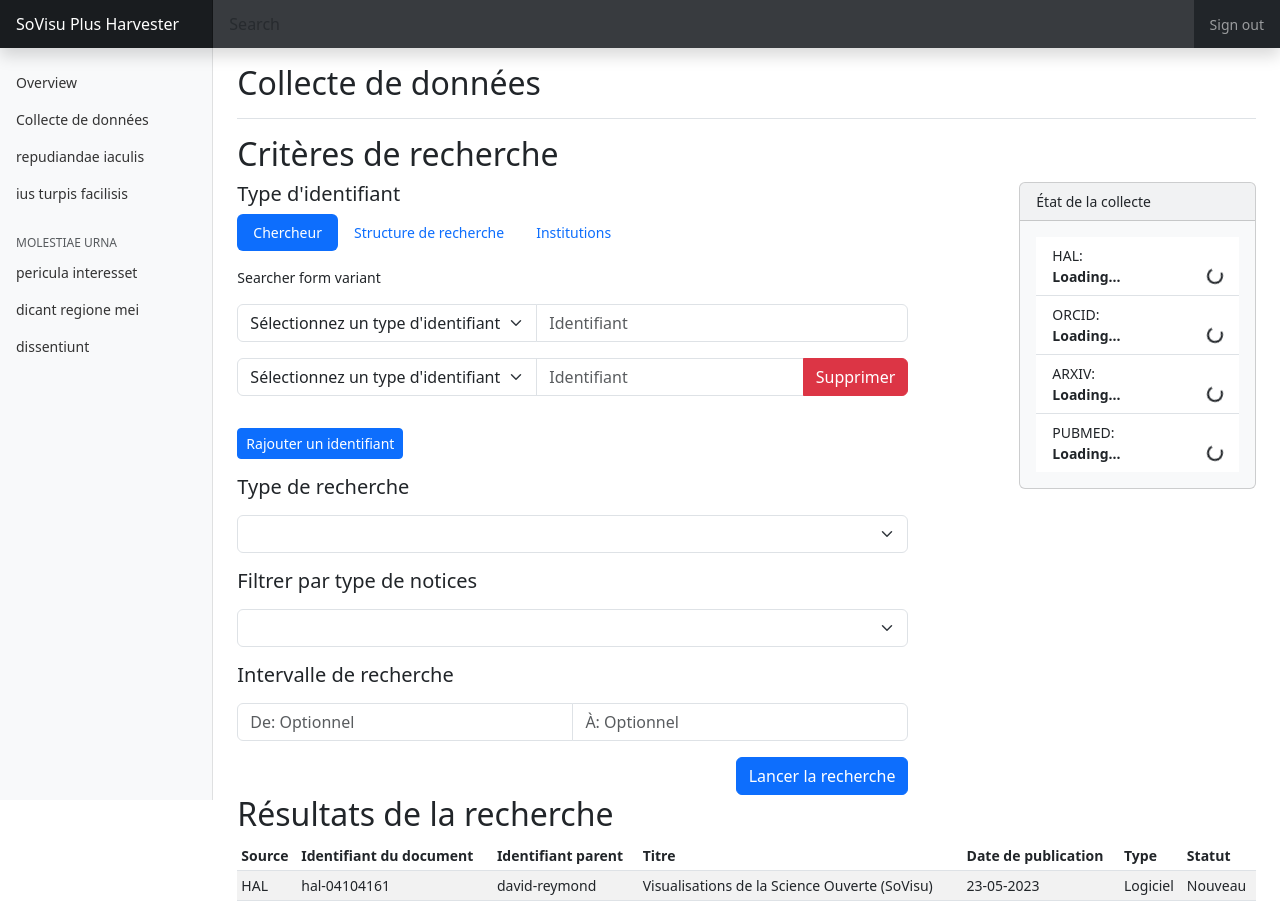
After one commit to CRISalid-esr/svp-harvester, a Python web app: template app/templates/retrieve.html.jinja in a window 1280 px wide. The commit adds this page. Run offline with Jinja, Linux system fonts and the light colour scheme; the template is opened without the code that fills it, so the values that code supplies are empty.

Commit message:
35 design admin retrieve page (#39)
Add base retrieve page

```diff
--- a/app/templates/base.html.jinja
+++ b/app/templates/base.html.jinja
@@ -9,6 +9,7 @@
     {% block head %}
         <title>{% block head_title %}  head_title {% endblock %} - SVP</title>
     {% endblock %}
+    <script src="/static/js/main.js"></script>
 </head>
 <body>
     <header class="navbar navbar-dark sticky-top bg-dark flex-md-nowrap p-0 shadow">
@@ -35,14 +36,14 @@
                     <div class="position-sticky pt-3">
                         <ul class="nav flex-column">
                             <li class="nav-item">
-                                <a class="nav-link {% if page == "overview" %} active {% endif %}"  aria-current="page" href="/admin">
+                                <a {% if page == "overview" %}class="nav-link  active"  aria-current="page" {% else %}class="nav-link" {% endif %} href="/admin">
                                     <span data-feather="home"></span>
                                     Overview
                                 </a>
                             </li>
                             <li class="nav-item">
-                                <a class="nav-link" href="#">
-                                    scripta odio commune qui
+                                <a {% if page == "retrieve" %}class="nav-link  active"  aria-current="page" {% else %}class="nav-link" {% endif %}  href="admin/retrieve">
+                                    Collecte de données
                                 </a>
                             </li>
                             <li class="nav-item">
@@ -233,6 +234,5 @@
             </main>
         </div>
     </div>
-<script src="static/js/main.js"></script>
 </body>
 </html>
--- /dev/null
+++ b/app/templates/retrieve.html.jinja
@@ -0,0 +1,201 @@
+{% extends "./base.html.jinja" %}
+{#  faire  le tempating de base du mockup figma #}
+
+
+{% block head_title %} Collecte de données {% endblock %}
+{% block page_title %}Collecte de données{% endblock %}<
+{% block first_section_title %}Critères de recherche{% endblock %}
+{%  block first_section_content %}
+    <div class="row">
+        <div class="col-md-8 order-md-1 col-12 mb-md-0 mb-3">
+            <h5>Type d'identifiant</h5>
+
+            <ul class="nav nav-pills mb-3" id="pills-tab" role="tablist">
+              <li class="nav-item" role="presentation">
+                <button class="nav-link active" id="pills-searcher-tab" data-bs-toggle="pill" data-bs-target="#pills-searcher" type="button" role="tab" aria-controls="pills-searcher" aria-selected="true">Chercheur</button>
+              </li>
+              <li class="nav-item" role="presentation">
+                <button class="nav-link" id="pills-laboratory-tab" data-bs-toggle="pill" data-bs-target="#pills-laboratory" type="button" role="tab" aria-controls="pills-laboratory" aria-selected="false">Structure de recherche</button>
+              </li>
+              <li class="nav-item" role="presentation">
+                <button class="nav-link" id="pills-research-group-tab" data-bs-toggle="pill" data-bs-target="#pills-research-group" type="button" role="tab" aria-controls="pills-research-group" aria-selected="false">Institutions</button>
+              </li>
+            <!--
+              <li class="nav-item" role="presentation">
+                <button class="nav-link" id="pills-disabled-tab" data-bs-toggle="pill" data-bs-target="#pills-disabled" type="button" role="tab" aria-controls="pills-disabled" aria-selected="false" disabled>Disabled</button>
+              </li>
+            -->
+            </ul>
+            <div class="tab-content" id="pills-tabContent">
+              <div class="tab-pane fade show active" id="pills-searcher" role="tabpanel" aria-labelledby="pills-searcher-tab" tabindex="0">Searcher form variant</div>
+              <div class="tab-pane fade" id="pills-laboratory" role="tabpanel" aria-labelledby="pills-laboratory-tab" tabindex="0">Lab form variant</div>
+              <div class="tab-pane fade" id="pills-research-group" role="tabpanel" aria-labelledby="pills-research-group-tab" tabindex="0">Research group form variant</div>
+                <!--
+              <div class="tab-pane fade" id="pills-disabled" role="tabpanel" aria-labelledby="pills-disabled-tab" tabindex="0">test</div>
+              -->
+            </div>
+            <form>
+                <div class="input-group mt-3 mb-3">
+                    <div style="width: max-content;">
+                        <select class="form-select rounded-end-0" aria-label="Example select with button addon">
+                            <option selected disabled value="">Sélectionnez un type d'identifiant</option>
+                            <option value="hal">HAL</option>
+                            <option value="orcid">ORCID</option>
+                            <option value="arxiv">ARXIV</option>
+                            <option value="pubmed">PUBMED</option>
+                        </select>
+                    </div>
+                    <input type="text" class="form-control rounded-start-0" placeholder="Identifiant" required>
+                </div>
+
+                <div class="input-group mt-3 mb-3">
+                    <div style="width: max-content;">
+                        <select class="form-select rounded-end-0" aria-label="Example select with button addon">
+                            <option selected disabled value="">Sélectionnez un type d'identifiant</option>
+                            <option value="hal">HAL</option>
+                            <option value="orcid">ORCID</option>
+                            <option value="arxiv">ARXIV</option>
+                            <option value="pubmed">PUBMED</option>
+                        </select>
+                    </div>
+                    <input type="text" class="form-control rounded-0" placeholder="Identifiant">
+                    <button type="button" class="btn btn-danger rounded-start-0">Supprimer</button>
+                </div>
+
+                <button type="button" class="btn btn-primary btn-sm mt-3 mb-3">Rajouter un identifiant</button>
+
+                <h5>Type de recherche</h5>
+                <span hidden>Type d'événement </span>
+                <select class="form-select mt-3 mb-3" aria-label="Default select example" required>
+                    <option selected disabled value=""></option>
+                    <option value="all">Recherche Globale</option>
+                    <option value="new">Rechercher les nouveautés</option>
+                    <option value="updated">Rechercher les mises à jour</option>
+                    <option value="unchanged">rechercher les correspondances</option>
+                </select>
+
+
+                <h5>Filtrer par type de notices</h5>
+
+                <select class="form-select mt-3 mb-3" aria-label="Default select example">
+                    <option selected disabled value=""></option>
+                    <option value="ART">Article dans une revue</option>
+                    <option value="COMM">Communication dans un congrès</option>
+                    <option value="POSTER">Poster de conférence</option>
+                    <option value="PROCEEDINGS">Recueil des communications</option>
+                    <option value="ISSUE">N°spécial de revue</option>
+                    <option value="OUV">Ouvrages</option>
+                    <option value="COUV">Chapitre d'ouvrage</option>
+                    <option value="BLOG">Article de blog scientifique</option>
+                    <option value="NOTICE">Notice d’encyclopédie ou de dictionnaire</option>
+                    <option value="TRAD">Traduction</option>
+                    <option value="PATENT">Brevet</option>
+                    <option value="BLOG">Article de blog scientifique</option>
+                    <option value="OTHER">Autre publication scientifique</option>
+                    <option value="UNDEFINED">Pré-publication, Document de travail</option>
+                    <option value="REPORT">Rapport</option>
+                    <option value="THESE">Thèse</option>
+                    <option value="HDR">HDR</option>
+                    <option value="LECTURE">Cours</option>
+                    <option value="MEM">Mémoire d'étudiant</option>
+                    <option value="IMG">Image</option>
+                    <option value="VIDEO">Vidéo</option>
+                    <option value="SON">Son</option>
+                    <option value="MAP">Carte</option>
+                    <option value="SOFTWARE">Son</option>
+                    <option value="SON">Logiciel</option>
+                    <option value="PRESCONF">Document associé à des manifestations scientifiques</option>
+                    <option value="CREPORT">Chapitre de rapport</option>
+                    <option value="ETABTHESE">Thèse d'établissement</option>
+                    <option value="MEMLIC">typdoc_MEMLIC</option>
+                    <option value="NOTE">Note de lecture</option>
+                    <option value="OTHERREPORT">Autre rapport, séminaire, workshop</option>
+                    <option value="REPACT">Rapport d'activité</option>
+                    <option value="SYNTHESE">Notes de synthèse</option>
+                </select>
+
+                <h5>Intervalle de recherche</h5>
+                <span></span>
+                <div class="input-group mt-3 mb-3">
+                    <input type="text" aria-label="Since date" class="form-control" placeholder="De: Optionnel">
+                    <input type="text" aria-label="Last date" class="form-control" placeholder="À: Optionnel">
+                </div>
+                <div class="d-grid gap-2 d-md-flex justify-content-md-end">
+                    <button type="submit" class="btn btn-primary">Lancer la recherche</button>
+                </div>
+
+            </form>
+        </div>
+        <div class="col-md-1 order-md-2 d-none d-md-block"></div>
+        <div class="col-md-3 order-md-3 col-12">
+            <div class="card bg-light mb-3 ms-auto">
+                <div class="card-header">État de la collecte</div>
+                <div class="card-body">
+                    <ul class="list-group list-group-flush">
+                        <li class="list-group-item">
+                            HAL:
+                            <div class="d-flex align-items-center">
+                                <strong role="status">Loading...</strong>
+                                <div class="spinner-border spinner-border-sm ms-auto" aria-hidden="true"></div>
+                            </div>
+                        </li>
+                        <li class="list-group-item">
+                            ORCID:
+                            <div class="d-flex align-items-center">
+                                <strong role="status">Loading...</strong>
+                                <div class="spinner-border spinner-border-sm ms-auto" aria-hidden="true"></div>
+                            </div>
+                        </li>
+                        <li class="list-group-item">
+                            ARXIV:
+                            <div class="d-flex align-items-center">
+                                <strong role="status">Loading...</strong>
+                                <div class="spinner-border spinner-border-sm ms-auto" aria-hidden="true"></div>
+                            </div>
+                        </li>
+                        <li class="list-group-item">
+                            PUBMED:
+                            <div class="d-flex align-items-center">
+                                <strong role="status">Loading...</strong>
+                                <div class="spinner-border spinner-border-sm ms-auto" aria-hidden="true"></div>
+                            </div>
+                        </li>
+
+                    </ul>
+                </div>
+            </div>
+        </div>
+    </div>
+
+{% endblock %}
+
+
+{% block second_section_title %} Résultats de la recherche {% endblock %}
+{% block second_section_content %}
+    <div class="table-responsive">
+                                <table class="table table-striped table-sm">
+                                    <thead>
+                                    <tr>
+                                        <th scope="col">Source</th>
+                                        <th scope="col">Identifiant du document</th>
+                                        <th scope="col">Identifiant parent</th>
+                                        <th scope="col">Titre</th>
+                                        <th scope="col">Date de publication</th>
+                                        <th scope="col">Type</th>
+                                        <th scope="col">Statut</th>
+                                    </tr>
+                                    </thead>
+                                    <tbody>
+                                    <tr>
+                                        <td>HAL</td>
+                                        <td>hal-04104161</td>
+                                        <td>david-reymond</td>
+                                        <td>Visualisations de la Science Ouverte (SoVisu)</td>
+                                        <td>23-05-2023</td>
+                                        <td>Logiciel</td>
+                                        <td>Nouveau</td>
+                                    </tr>
+                                    </tbody>
+                                </table>
+                            </div>
+{% endblock %}
```
Also changed, not shown: app/gui/routes/admin.py (+10 -1 lines).
